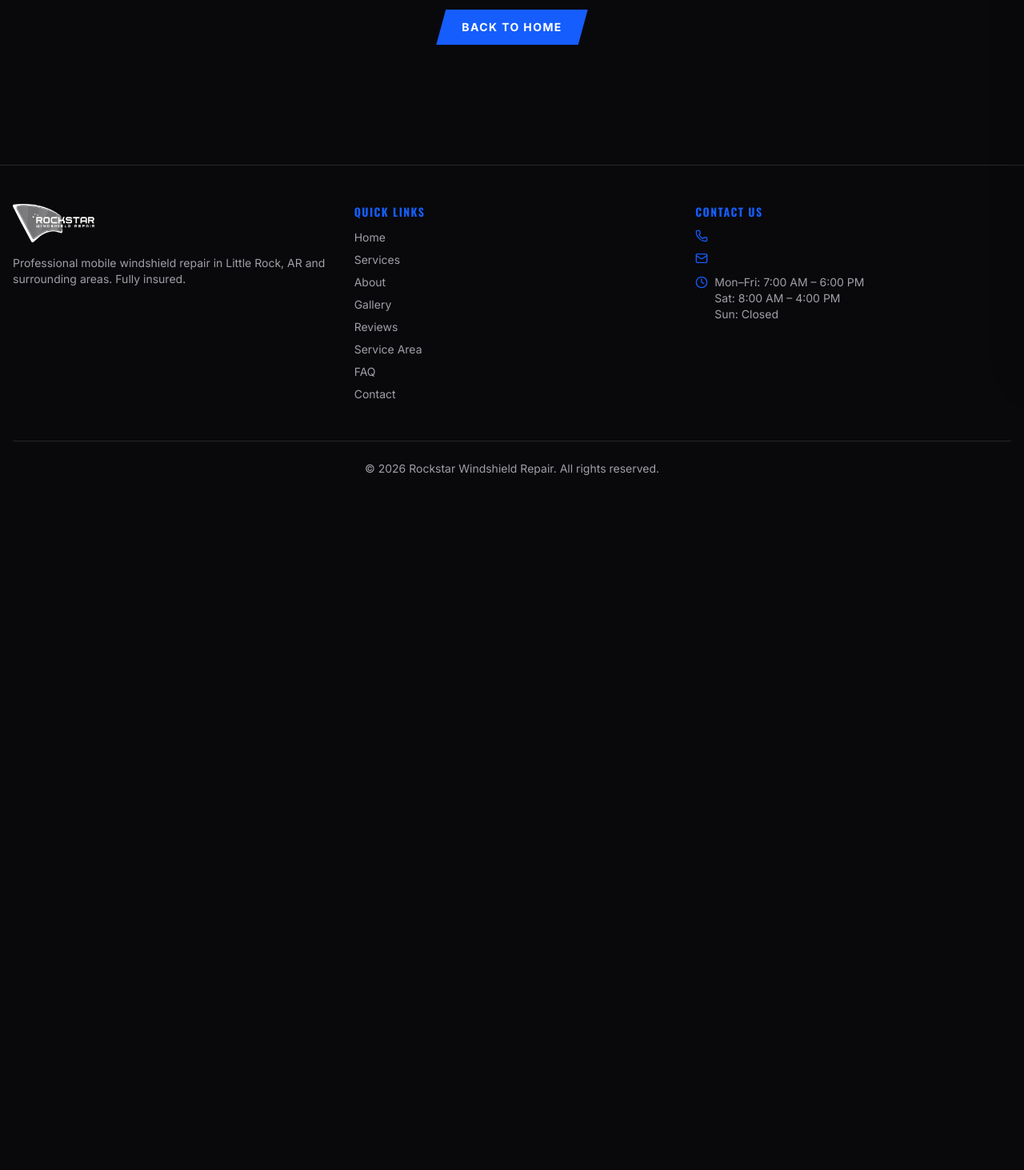
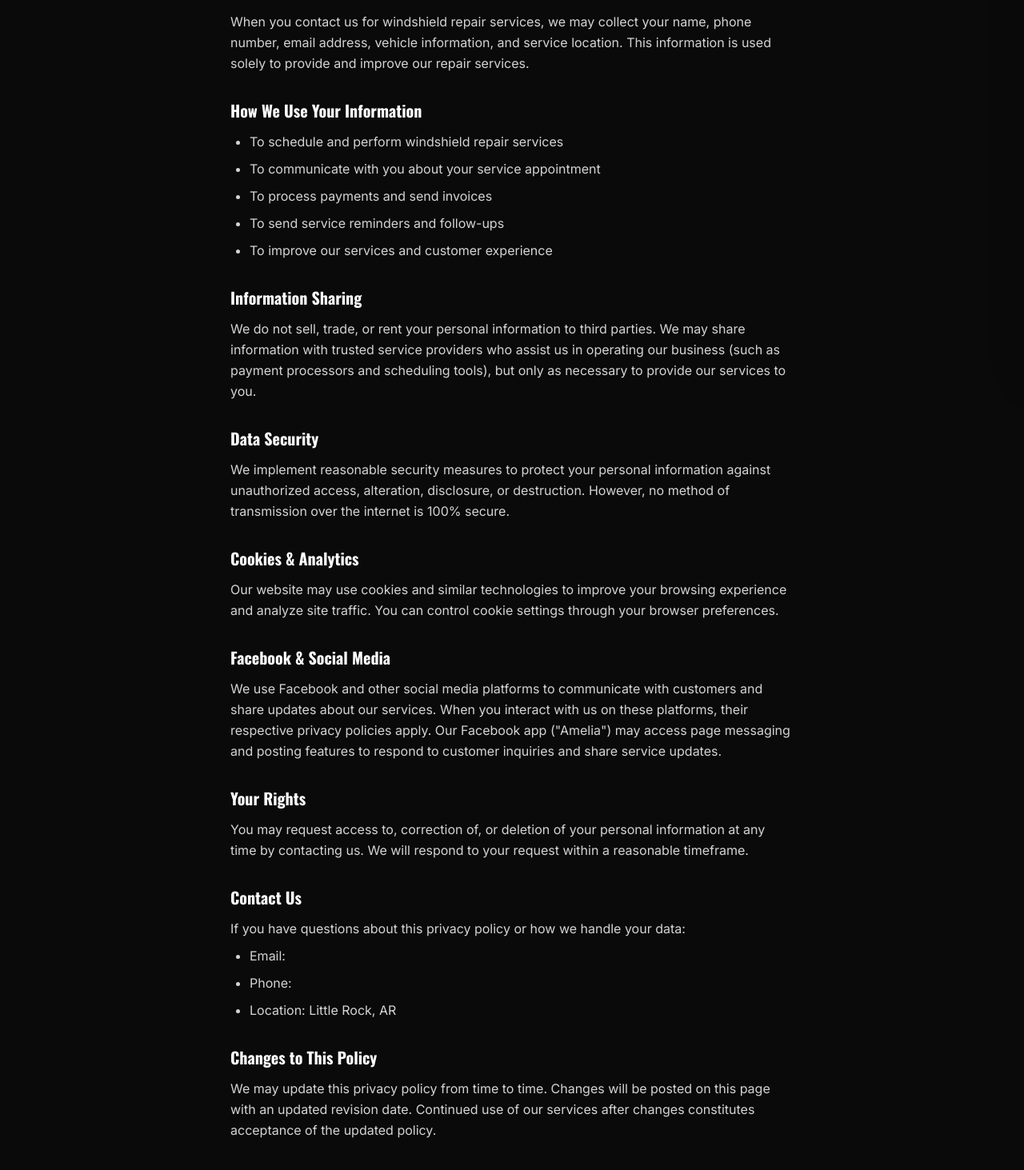
Before and after one commit to wrenchtokeys/rockstar-windshield-repair, a Next.js app: page /privacy in a window 1280 px wide. Before the commit this address had no page. Shown: the part 347-1810 px from the top of the page at 80% size. Before the commit the page ends 991 px from the top, so only its background shows below. Built offline with nearby package versions, Linux system fonts and the light colour scheme.

Commit message:
Add privacy policy page + footer link (for Facebook app review)

```diff
--- /dev/null
+++ b/src/app/privacy/page.tsx
@@ -0,0 +1,113 @@
+import type { Metadata } from "next";
+import { createMetadata } from "@/lib/metadata";
+import SectionHeading from "@/components/ui/SectionHeading";
+import { BUSINESS } from "@/lib/constants";
+
+export const metadata: Metadata = createMetadata(
+  "Privacy Policy",
+  `Privacy policy for ${BUSINESS.name}. Learn how we collect, use, and protect your information.`,
+  "/privacy"
+);
+
+export default function PrivacyPage() {
+  return (
+    <main className="min-h-screen bg-neutral-950 pt-24 pb-16">
+      <div className="mx-auto max-w-3xl px-4 sm:px-6 lg:px-8">
+        <SectionHeading subtitle="Last updated: March 18, 2026">
+          Privacy Policy
+        </SectionHeading>
+
+        <div className="mt-12 space-y-8 text-neutral-300 leading-relaxed">
+          <section>
+            <h2 className="text-xl font-bold text-white mb-3">Information We Collect</h2>
+            <p>
+              When you contact us for windshield repair services, we may collect your name,
+              phone number, email address, vehicle information, and service location. This
+              information is used solely to provide and improve our repair services.
+            </p>
+          </section>
+
+          <section>
+            <h2 className="text-xl font-bold text-white mb-3">How We Use Your Information</h2>
+            <ul className="list-disc pl-6 space-y-2">
+              <li>To schedule and perform windshield repair services</li>
+              <li>To communicate with you about your service appointment</li>
+              <li>To process payments and send invoices</li>
+              <li>To send service reminders and follow-ups</li>
+              <li>To improve our services and customer experience</li>
+            </ul>
+          </section>
+
+          <section>
+            <h2 className="text-xl font-bold text-white mb-3">Information Sharing</h2>
+            <p>
+              We do not sell, trade, or rent your personal information to third parties. We may
+              share information with trusted service providers who assist us in operating our
+              business (such as payment processors and scheduling tools), but only as necessary
+              to provide our services to you.
+            </p>
+          </section>
+
+          <section>
+            <h2 className="text-xl font-bold text-white mb-3">Data Security</h2>
+            <p>
+              We implement reasonable security measures to protect your personal information
+              against unauthorized access, alteration, disclosure, or destruction. However, no
+              method of transmission over the internet is 100% secure.
+            </p>
+          </section>
+
+          <section>
+            <h2 className="text-xl font-bold text-white mb-3">Cookies &amp; Analytics</h2>
+            <p>
+              Our website may use cookies and similar technologies to improve your browsing
+              experience and analyze site traffic. You can control cookie settings through
+              your browser preferences.
+            </p>
+          </section>
+
+          <section>
+            <h2 className="text-xl font-bold text-white mb-3">Facebook &amp; Social Media</h2>
+            <p>
+              We use Facebook and other social media platforms to communicate with customers
+              and share updates about our services. When you interact with us on these platforms,
+              their respective privacy policies apply. Our Facebook app (&quot;Amelia&quot;) may access
+              page messaging and posting features to respond to customer inquiries and share
+              service updates.
+            </p>
+          </section>
+
+          <section>
+            <h2 className="text-xl font-bold text-white mb-3">Your Rights</h2>
+            <p>
+              You may request access to, correction of, or deletion of your personal information
+              at any time by contacting us. We will respond to your request within a reasonable
+              timeframe.
+            </p>
+          </section>
+
+          <section>
+            <h2 className="text-xl font-bold text-white mb-3">Contact Us</h2>
+            <p>
+              If you have questions about this privacy policy or how we handle your data:
+            </p>
+            <ul className="list-disc pl-6 space-y-2 mt-2">
+              <li>Email: <a href={`mailto:${BUSINESS.email}`} className="text-red-500 hover:text-red-400">{BUSINESS.email}</a></li>
+              <li>Phone: <a href={`tel:${BUSINESS.phone}`} className="text-red-500 hover:text-red-400">{BUSINESS.phone}</a></li>
+              <li>Location: {BUSINESS.address.city}, {BUSINESS.address.state}</li>
+            </ul>
+          </section>
+
+          <section>
+            <h2 className="text-xl font-bold text-white mb-3">Changes to This Policy</h2>
+            <p>
+              We may update this privacy policy from time to time. Changes will be posted on
+              this page with an updated revision date. Continued use of our services after
+              changes constitutes acceptance of the updated policy.
+            </p>
+          </section>
+        </div>
+      </div>
+    </main>
+  );
+}
--- a/src/components/layout/Footer.tsx
+++ b/src/components/layout/Footer.tsx
@@ -75,8 +75,15 @@ export default function Footer() {
         </div>
 
         <div className="mt-12 border-t border-zinc-800 pt-6 text-center text-sm text-zinc-400">
-          &copy; {new Date().getFullYear()} {BUSINESS.name}. All rights
-          reserved.
+          <p>
+            &copy; {new Date().getFullYear()} {BUSINESS.name}. All rights
+            reserved.
+          </p>
+          <p className="mt-2">
+            <Link href="/privacy" className="hover:text-white transition-colors">
+              Privacy Policy
+            </Link>
+          </p>
         </div>
       </div>
     </footer>
```
